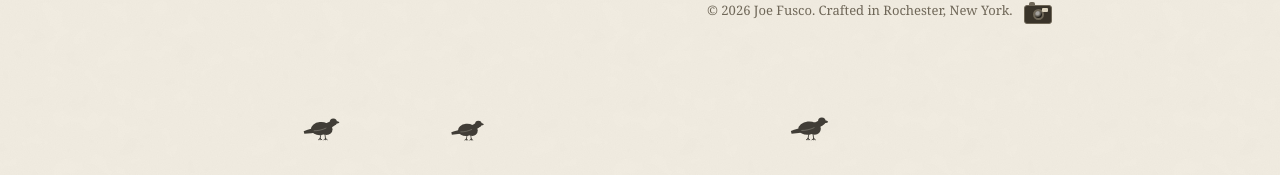
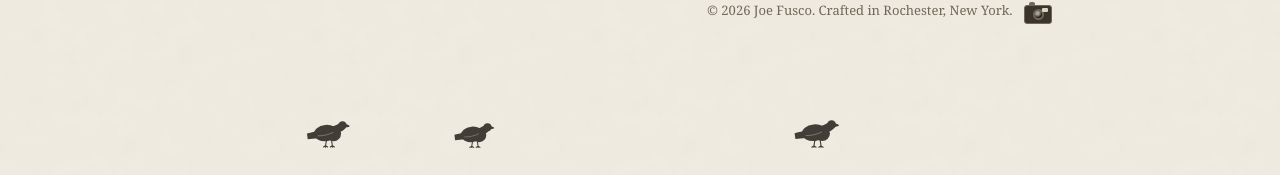
Before and after one commit to josephfusco/josephfusco.github.io, a Jekyll site: the page built from _posts/2017-3-10-fix-laravel-valet-nginx-error-413.md, in a window 1280 px wide. Shown: the part 1467-1642 px from the top of the page. Built offline with Jekyll 4.4.1, drawn with Linux system fonts in a browser that asks for light colours.

Commit message:
Steadier pigeons, and a broader tail
The jumpiness was a real bug: the walk released its animation
before the new position was set, so every stride ended with the
bird snapping back for a frame. The position lands first now and
the animation is cancelled after.

The rest of the motion was too sharp to read as a bird. Pecking
softens and the body tips with the head instead of the head
snapping alone, a turn becomes a shuffle round rather than a
squash through zero width, and the rock underfoot while walking
halves.

The silhouette gains a broader, more level tail in place of the
thin drooping spike, a slightly smaller head with a deeper throat
notch, and about a quarter more size, since at forty pixels the
bird was reading as a dark blob.

Co-Authored-By: Claude Fable 5 <noreply@anthropic.com>
Claude-Session: https://claude.ai/code/session_019vAcPMvpcgUVRcyZCqV9hM

```diff
--- a/assets/css/redesign.css
+++ b/assets/css/redesign.css
@@ -174,7 +174,7 @@ section.block > h2 {
    rule on the page. */
 .pigeon-yard {
   position: relative;
-  height: 34px;
+  height: 42px;
   margin-top: calc(var(--lh) * 2);
   padding-bottom: var(--lh);
   color: var(--fg);
--- a/assets/js/pigeons.js
+++ b/assets/js/pigeons.js
@@ -39,7 +39,7 @@
          a bird is built: a long body, a deep breast set forward, a
          small head, and a tail drawn first so it emerges from under
          the rump instead of sticking out of the flank. */
-      + '<path class="pg-tail" d="M18 15.8 C13 17 8.6 18.2 4.6 19.6 L5.2 22.2 C9.6 21.8 14.2 21.2 18.4 20.6 Z"/>'
+      + '<path class="pg-tail" d="M18 14.8 C13.6 15.6 9.6 16.4 6.2 17.4 L6.8 21.8 C10.6 21.4 14.6 21 18.6 20.6 Z"/>'
       + '<g class="pg-body">'
       + '<ellipse cx="21" cy="17" rx="9.4" ry="' + (6.1 + b * 0.5).toFixed(1) + '"'
       + ' transform="rotate(-6 21 17)"/>'
@@ -57,9 +57,9 @@
       + '<path class="pg-leg pg-leg-b" d="M25.4 22.6 L26 26.9 M26 26.9 L24.4 27.9 M26 26.9 L27.6 27.9 M26 26.9 L26 28"'
       + ' stroke="currentColor" stroke-width="0.85" fill="none" stroke-linecap="round"/>'
       + '<g class="pg-head">'
-      + '<path d="M29.5 16 C29.2 13 30.4 11.2 32.4 10.4 L35.4 13.4 C34 15.2 31.6 16.4 29.5 16 Z"/>'
-      + '<circle cx="33.6" cy="10.6" r="3.5"/>'
-      + '<path d="M36.4 9.6 C38 9.8 39.2 10.4 39.5 11.2 C38.9 11.9 37.6 12.2 36.3 12.1 Z"/>'
+      + '<path d="M29.8 16.4 C29.4 13.4 30.6 11.6 32.6 10.8 L35.6 13.6 C34.2 15.4 31.9 16.7 29.8 16.4 Z"/>'
+      + '<circle cx="33.9" cy="11" r="3.3"/>'
+      + '<path d="M36.5 10.2 C38.1 10.4 39.2 11 39.5 11.7 C38.9 12.4 37.7 12.6 36.4 12.5 Z"/>'
       + '</g></svg>';
   }
 
@@ -76,12 +76,16 @@
     var span = strides * (1.1 + Math.random() * 0.5);
     var to = p.x + dir * span;
     if (to < 3 || to > 92) { turn(p, done); return; }
-    p.el.animate(
+    var move = p.el.animate(
       [{ translate: '0 0' }, { translate: (dir * span * yard.clientWidth / 100) + 'px 0' }],
       { duration: strides * STEP, easing: 'linear', fill: 'forwards' }
-    ).finished.then(function () {
-      place(p, to);
-      p.el.style.translate = '';
+    );
+    move.finished.then(function () {
+      /* set the new home before releasing the animation, or the bird
+         snaps back for a frame and reads as a jump */
+      p.el.style.left = to + '%';
+      p.x = to;
+      move.cancel();
       done();
     }).catch(done);
     /* head: still, then a dart forward, once per stride */
@@ -95,33 +99,54 @@
     p.head.animate(frames, { duration: strides * STEP, easing: 'ease-out' });
     /* body rocks a little over the legs */
     p.body.animate(
-      [{ rotate: '0deg' }, { rotate: '1.6deg' }, { rotate: '0deg' }, { rotate: '-1.4deg' }, { rotate: '0deg' }],
+      [{ rotate: '0deg' }, { rotate: '0.8deg' }, { rotate: '0deg' }, { rotate: '-0.7deg' }, { rotate: '0deg' }],
       { duration: STEP, iterations: strides, easing: 'ease-in-out' }
     );
   }
 
   function turn(p, done) {
     p.face = -p.face;
+    /* a pigeon turns by shuffling round, so the body narrows as it
+       comes side on and widens again facing the other way */
     p.svg.animate(
-      [{ scale: '1 1' }, { scale: '0.15 1' }, { scale: '1 1' }],
-      { duration: 420, easing: 'ease-in-out' }
+      [
+        { scale: '1 1' }, { scale: '0.62 1.02' },
+        { scale: '0.34 1.03' }, { scale: '0.66 1.02' }, { scale: '1 1' },
+      ],
+      { duration: 760, easing: 'ease-in-out' }
+    );
+    p.el.animate(
+      [{ translate: '0 0' }, { translate: '0 -0.5px' }, { translate: '0 0' }],
+      { duration: 760, easing: 'ease-in-out' }
     );
     setTimeout(function () {
       p.svg.style.transform = p.face < 0 ? 'scaleX(-1)' : '';
-      setTimeout(done, 220);
-    }, 210);
+    }, 380);
+    setTimeout(done, 800);
   }
 
   function peck(p, done) {
     var n = 2 + Math.floor(Math.random() * 3);
+    var beat = 620;
     p.head.animate(
       [
-        { rotate: '0deg', translate: '0 0' },
-        { rotate: '58deg', translate: '-3px 7px' },
-        { rotate: '58deg', translate: '-3px 7px' },
-        { rotate: '0deg', translate: '0 0' },
+        { offset: 0, rotate: '0deg', translate: '0 0' },
+        { offset: 0.32, rotate: '44deg', translate: '-2px 6px' },
+        { offset: 0.46, rotate: '46deg', translate: '-2px 6.5px' },
+        { offset: 0.8, rotate: '0deg', translate: '0 0' },
+        { offset: 1, rotate: '0deg', translate: '0 0' },
       ],
-      { duration: 520, iterations: n, easing: 'cubic-bezier(0.4, 0, 0.5, 1)' }
+      { duration: beat, iterations: n, easing: 'ease-in-out' }
+    );
+    /* the whole bird tips a little with the head, as it must */
+    p.body.animate(
+      [
+        { offset: 0, rotate: '0deg' },
+        { offset: 0.32, rotate: '5deg' },
+        { offset: 0.8, rotate: '0deg' },
+        { offset: 1, rotate: '0deg' },
+      ],
+      { duration: beat, iterations: n, easing: 'ease-in-out' }
     ).finished.then(done).catch(done);
   }
 
@@ -225,7 +250,7 @@
     el.className = 'pigeon';
     var puffiness = Math.random();
     el.innerHTML = pigeonSVG(puffiness);
-    var scale = 0.92 + Math.random() * 0.22;
+    var scale = 1.16 + Math.random() * 0.26;
     el.style.width = Math.round(46 * scale) + 'px';
     el.style.height = Math.round(30 * scale) + 'px';
     yard.appendChild(el);
```
